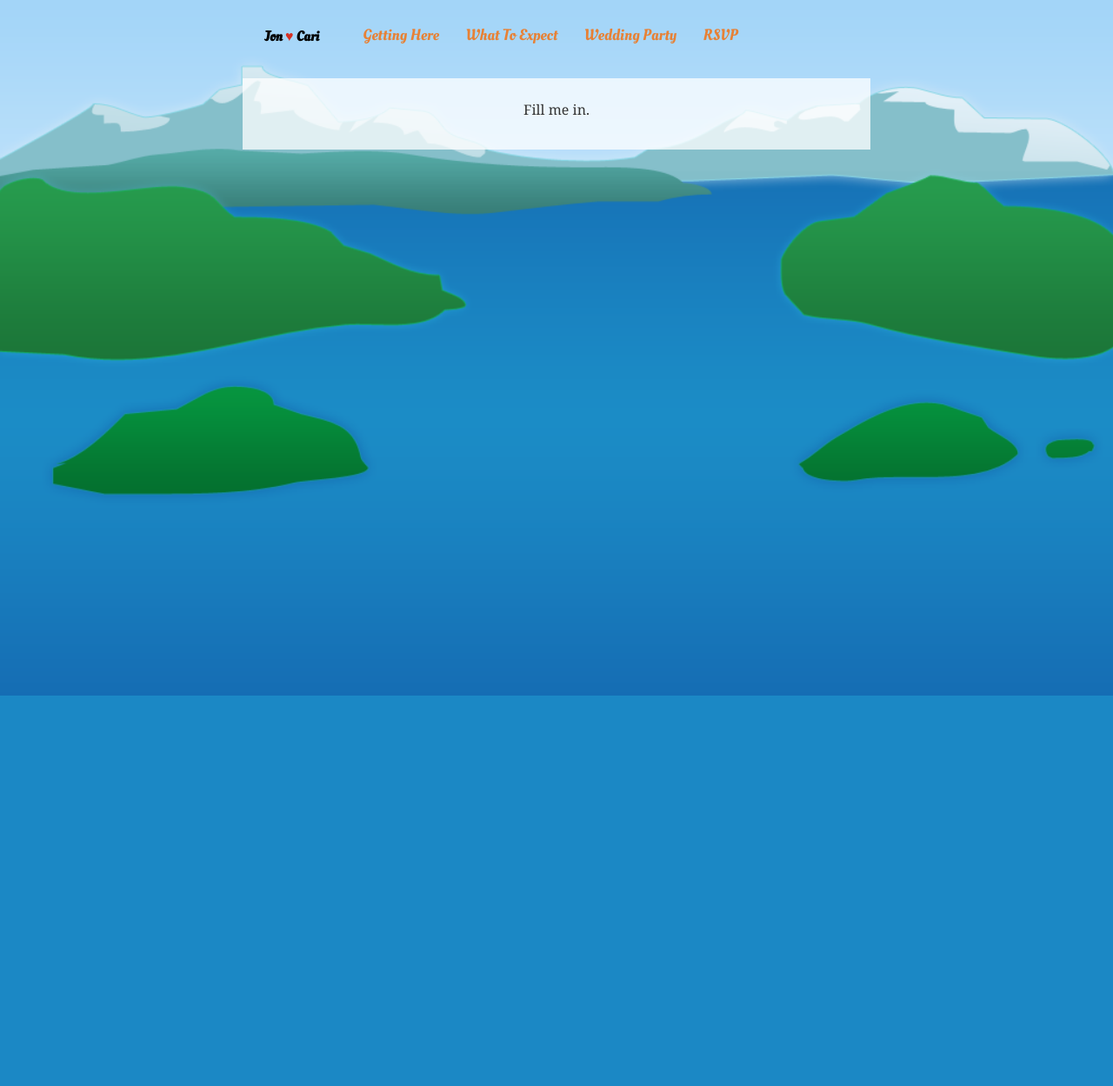
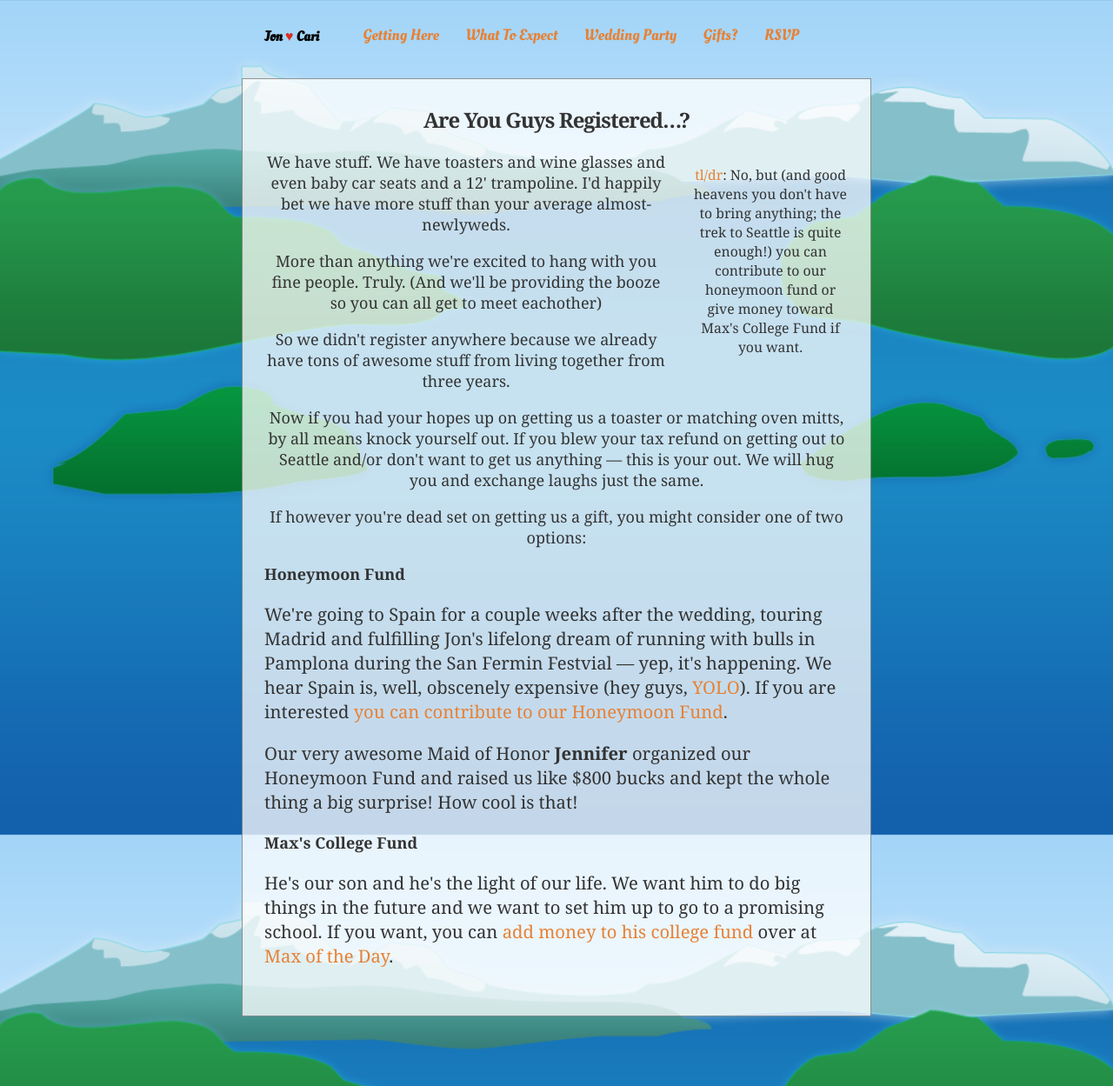
Before and after one commit to bahoo/jonandcari, a Django app: template templates/gifts.html in a window 1280 px wide. Shown: the whole page at 87% size. Before the commit the page ends 800 px from the top, so only its background shows below. Run offline with Django 3.2, Linux system fonts and the light colour scheme; the template is opened without the code that fills it, so the values that code supplies are empty; some libraries are stand-ins or nearby versions.

Commit message:
Tons of writing edits.

```diff
--- a/static/css/style.css
+++ b/static/css/style.css
@@ -102,9 +102,10 @@ h3{
     background: #fff;
     background: rgba(255,255,255,0.75);
     color: #333;
-    padding: 25px 25px 35px;
+    padding: 10px 25px 35px;
     margin-bottom: 80px;
     font-family: Georgia, serif;
+    border: 1px rgba(48,48,48,0.5) solid;
 }
 
 .maps{
@@ -137,7 +138,7 @@ ol, ul{
 }
 
 ol, ul, p{
-    font-size: 1.125em;
+    font-size: 112.5%;
 }
 
 li{
--- a/templates/authed.html
+++ b/templates/authed.html
@@ -5,10 +5,11 @@
 	<div class="header authed layout clearfix">
 		<h4>Jon <span class="hearts">&hearts;</span> Cari</h4>
 		<ul class="nav">
-			<li><a href="/getting-here">Getting Here</a></li>
-			<li><a href="/what-to-expect">What To Expect</a></li>
-			<li><a href="/wedding-party">Wedding Party</a></li>
-			<li><a href="/rsvp">RSVP</a></li>
+			<li><a href="{% url "template" "getting-here" %}">Getting Here</a></li>
+			<li><a href="{% url "template" "what-to-expect" %}">What To Expect</a></li>
+			<li><a href="{% url "template" "wedding-party" %}">Wedding Party</a></li>
+			<li><a href="{% url "template" "gifts" %}">Gifts?</a></li>
+			<li><a href="{% url "rsvp" %}">RSVP</a></li>
 		</ul>
 	</div>
 
--- a/templates/gifts.html
+++ b/templates/gifts.html
@@ -2,6 +2,32 @@
 
 {% block content %}
 
-	Fill me in.
+	<h2>Are You Guys Registered&hellip;?</h2>
+
+	<div class="sidebar">
+		<p><a href="http://www.urbandictionary.com/define.php?term=tl%3Bdr&amp;defid=3220838">tl/dr</a>: No, but (and good heavens you don't have to bring anything; the trek to Seattle is quite enough!) you can
+		contribute to our honeymoon fund or give money toward Max's College Fund if you want.</h3>
+	</div>
+
+	<p>We have stuff. We have toasters and wine glasses and even baby car seats and a 12' trampoline. I'd happily bet we have more stuff than your average almost-newlyweds.</p>
+
+	<p>More than anything we're excited to hang with you fine people. Truly. (And we'll be providing the booze so you can all get to meet eachother)</p>
+
+	<p>So we didn't register anywhere because we already have tons of awesome stuff from living together from three years.</p>
+
+	<p>Now if you had your hopes up on getting us a toaster or matching oven mitts, by all means knock yourself out. If you blew your tax refund on getting out to Seattle and/or don't want to get us anything &mdash; this is your out. We will hug you and exchange laughs just the same.</p>
+
+	<p>If however you're dead set on getting us a gift, you might consider one of two options:</p>
+	<ol>
+		<li><b>Honeymoon Fund</b>
+			<p>We're going to Spain for a couple weeks after the wedding, touring Madrid and fulfilling Jon's lifelong dream of
+			running with bulls in Pamplona during the San Fermin Festvial &mdash; yep, it's happening. We hear Spain is, well, obscenely expensive (hey guys, <a href="http://www.urbandictionary.com/define.php?term=Yolo&amp;defid=6688179">YOLO</a>). If you are interested <a href="http://www.honeyfund.com/wedding/cariandjon2013">you can contribute to our Honeymoon Fund</a>.</p>
+
+			<p>Our very awesome Maid of Honor <b>Jennifer</b> organized our Honeymoon Fund and raised us like $800 bucks and kept the whole thing a big surprise! How cool is that!</p></li>
+
+		<li><b>Max's College Fund</b>
+			<p>He's our son and he's the light of our life. We want him to do big things in the future and we want to set him up to go to a promising school. If you want, you can <a href="http://maxoftheday.com/pages/send-max-to-college/">add money to his college fund</a> over at <a href="http://maxoftheday.com">Max of the Day</a>.</p></li>
+
+	</ol>
 
 {% endblock %}
--- a/templates/rsvp.html
+++ b/templates/rsvp.html
@@ -6,8 +6,8 @@
 			<div class="note">Sweet! Your RSVP has been saved :)</div>
 		{% endif %}
 
-		<p>You probably <a href="{% url "save_the_date" %}">already heard</a>...</p>
-		<h2>Jon and Cari <br class="m" />are tying the knot</h2>
+		<p>It's official, people...</p>
+		<h2>Jon and Cari <br class="m" />are tying the knot!</h2>
 
 		<p>&hellip; and we're hoping that<br />YOU will come celebrate with us.</p>
 
```
Also changed, not shown: 2 other files.
